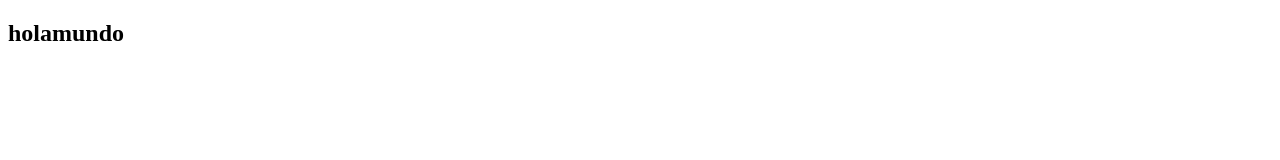
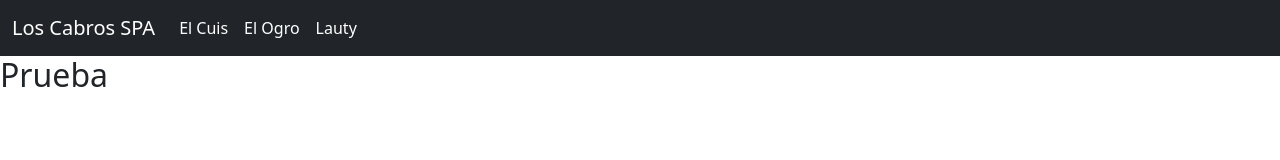
Before and after one commit to briancuis/briancuis.github.io, a plain HTML site: page index.html in a window 1280 px wide. Drawn offline with nearby package versions, Linux system fonts and the light colour scheme.

Commit message:
nav de Los Cabros

```diff
--- a/index.html
+++ b/index.html
@@ -1,12 +1,47 @@
+
 <!DOCTYPE html>
 <html lang="en">
 <head>
     <meta charset="UTF-8">
     <meta http-equiv="X-UA-Compatible" content="IE=edge">
     <meta name="viewport" content="width=device-width, initial-scale=1.0">
-    <title>Document</title>
+    <link href="https://cdn.jsdelivr.net/npm/bootstrap@5.1.3/dist/css/bootstrap.min.css" rel="stylesheet" integrity="sha384-1BmE4kWBq78iYhFldvKuhfTAU6auU8tT94WrHftjDbrCEXSU1oBoqyl2QvZ6jIW3" crossorigin="anonymous">
+    <title>Los Cabros</title>
 </head>
 <body>
-<h2>holamundo</h2>
+    <nav class="navbar navbar-expand-lg navbar navbar-dark bg-dark">
+        <div class="container-fluid">
+          <a class="navbar-brand" href="#">Los Cabros SPA</a>
+          <button class="navbar-toggler" type="button" data-bs-toggle="collapse" data-bs-target="#navbarNav" aria-controls="navbarNav" aria-expanded="false" aria-label="Toggle navigation">
+            <span class="navbar-toggler-icon"></span>
+          </button>
+          <div class="collapse navbar-collapse" id="navbarNav">
+            <ul class="navbar-nav">
+              <li class="nav-item">
+                <!-- <a class="nav-link active"  href="#">Home</a> -->
+              </li>
+              <li class="nav-item">
+                <a class="nav-link active" aria-current="page" href="#">El Cuis</a>
+              </li>
+              <li class="nav-item">
+                <a class="nav-link active" href="#">El Ogro</a>
+              </li>
+              <li class="nav-item">
+                <a class="nav-link active" href="#">Lauty</a>
+                <!-- <a class="nav-link disabled">Disabled</a> -->
+              </li>
+            </ul>
+          </div>
+        </div>
+      </nav>
+
+
+<h2>Prueba</h2>
+
+
+
+
+
+<script src="https://cdn.jsdelivr.net/npm/bootstrap@5.1.3/dist/js/bootstrap.bundle.min.js" integrity="sha384-ka7Sk0Gln4gmtz2MlQnikT1wXgYsOg+OMhuP+IlRH9sENBO0LRn5q+8nbTov4+1p" crossorigin="anonymous"></script>
 </body>
 </html>
```
Also changed, not shown: package-lock.json (added).
